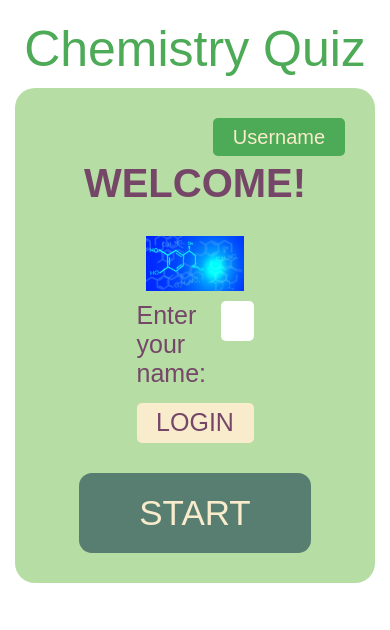
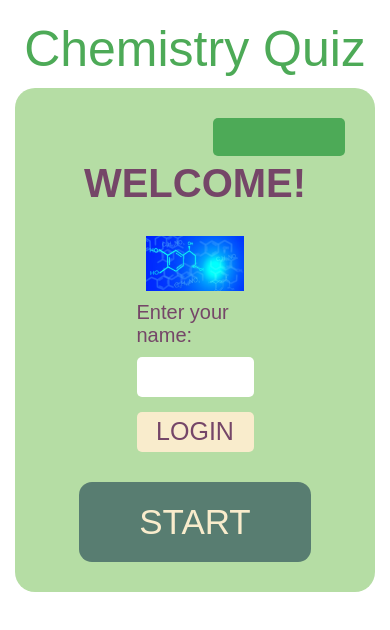
Before and after one commit to Homo-liber/chemistry-quiz, a React (Vite) app: page / in a window 390 px wide. Shown: the top 630 px of the page. Built offline with nearby package versions, Linux system fonts and the light colour scheme.

Commit message:
username on all pages

```diff
--- a/src/App.jsx
+++ b/src/App.jsx
@@ -9,21 +9,36 @@ import { useState } from "react";
 
 function App() {
   const [currentPage, setCurrentPage] = useState("welcome");
+  const [loggedInUser, setLoggedInUser] = useState(null);
+
+  function handleLogin(username) {
+    setLoggedInUser(username);
+  }
 
   return (
     <>
       <ChemistryQuiz />
       <div className="container">
         {currentPage === "welcome" ? (
-          <WelcomePage setCurrentPage={setCurrentPage} />
+          <WelcomePage
+            setCurrentPage={setCurrentPage}
+            onLogin={handleLogin}
+            loggedInUser={loggedInUser}
+          />
         ) : currentPage === "game" ? (
-          <Game setCurrentPage={setCurrentPage} />
+          <Game setCurrentPage={setCurrentPage} loggedInUser={loggedInUser} />
         ) : currentPage === "ads" ? (
-          <Ads setCurrentPage={setCurrentPage} />
+          <Ads setCurrentPage={setCurrentPage} loggedInUser={loggedInUser} />
         ) : currentPage === "result" ? (
-          <ResultPage setCurrentPage={setCurrentPage} />
+          <ResultPage
+            setCurrentPage={setCurrentPage}
+            loggedInUser={loggedInUser}
+          />
         ) : currentPage === "details" ? (
-          <DetailsAds setCurrentPage={setCurrentPage} />
+          <DetailsAds
+            setCurrentPage={setCurrentPage}
+            loggedInUser={loggedInUser}
+          />
         ) : (
           <h2>Seite nicht gefunden</h2>
         )}
--- a/src/components/Ads/Ads.jsx
+++ b/src/components/Ads/Ads.jsx
@@ -1,11 +1,11 @@
 import styles from "./Ads.module.css";
 import adsPhoto from "../../assets/ads.jpg";
 
-export default function Ads({ setCurrentPage }) {
+export default function Ads({ setCurrentPage, loggedInUser }) {
   return (
     <>
       <div className={styles.userNameContainer}>
-        <div className={styles.nameOfUser}></div>
+        <div className={styles.nameOfUser}>{loggedInUser}</div>
       </div>
 
       <p className={styles.heading}>Advertisement</p>
--- a/src/components/Ads/Ads.module.css
+++ b/src/components/Ads/Ads.module.css
@@ -74,3 +74,9 @@
 .adsButton:active {
   background-color: var(--green2);
 }
+
+@media (max-width: 1024px) {
+  .adsButtonsBox {
+    display: block;
+  }
+}
--- a/src/components/DetailsAds/DetailsAds.jsx
+++ b/src/components/DetailsAds/DetailsAds.jsx
@@ -1,11 +1,11 @@
 import styles from "./DetailsAds.module.css";
 
-export default function DetailsAds({ setCurrentPage }) {
+export default function DetailsAds({ setCurrentPage, loggedInUser }) {
   return (
     <>
       <div className={styles.whiteBox}>
         <div className={styles.userNameContainer}>
-          <div className={styles.nameOfUser}></div>
+          <div className={styles.nameOfUser}>{loggedInUser}</div>
         </div>
 
         <div className={styles.heading}>Details of ads</div>
--- a/src/components/Game/Game.jsx
+++ b/src/components/Game/Game.jsx
@@ -2,7 +2,7 @@ import styles from "./Game.module.css";
 import { questions } from "../../data/questions";
 import { useState } from "react";
 
-export default function Game({ setCurrentPage }) {
+export default function Game({ setCurrentPage, loggedInUser }) {
   const [currentIndex, setCurrentIndex] = useState(0);
   const [selectedOption, setSelectedOption] = useState(null);
 
@@ -18,14 +18,16 @@ export default function Game({ setCurrentPage }) {
   return (
     <>
       <div className={styles.userNameContainer}>
-        <div className={styles.nameOfUser}></div>
+        <div className={styles.nameOfUser}>{loggedInUser}</div>
       </div>
-      <div className={styles.heading}>GAME </div>
+      <div className={styles.heading}>GAME</div>
+
       <p className={styles.text}>
         {currentIndex + 1} / {questions.length}
       </p>
       <p className={styles.text}>{questions[currentIndex].q}</p>
 
+      <div className={styles.boxAB}>
         <div
           className={styles.answerBox}
           style={{
@@ -78,6 +80,9 @@ export default function Game({ setCurrentPage }) {
           />
           <p>B: {questions[currentIndex].answer[1]}</p>
         </div>
+      </div>
+
+      <div className={styles.boxCD}>
         <div
           className={styles.answerBox}
           style={{
@@ -130,6 +135,8 @@ export default function Game({ setCurrentPage }) {
           />
           <p>D: {questions[currentIndex].answer[3]}</p>
         </div>
+      </div>
+
       <button
         className={styles.nextbutton}
         disabled={selectedOption === null}
--- a/src/components/Game/Game.module.css
+++ b/src/components/Game/Game.module.css
@@ -38,9 +38,19 @@
   padding: 0;
 }
 
+.boxAB {
+  /* background-color: pink; */
+  display: flex;
+  gap: 10px;
+}
+
+.boxCD {
+  /* background-color: rgb(244, 208, 160); */
+  display: flex;
+  gap: 10px;
+}
 .answerBox {
   width: 30vw;
-  min-width: 350px;
   margin: 0 auto;
   margin-top: 10px;
   padding: 10px;
@@ -107,3 +117,18 @@ input[type="radio"]:checked {
   background-color: var(--accent-color2);
   color: #000;
 }
+
+@media (max-width: 1024px) {
+  .boxAB {
+    display: block;
+  }
+  .boxCD {
+    display: block;
+  }
+  .answerBox {
+    width: 100%;
+  }
+  .text {
+    font-size: 25px;
+  }
+}
--- a/src/components/ResultPage/ResultPage.jsx
+++ b/src/components/ResultPage/ResultPage.jsx
@@ -1,16 +1,16 @@
 import styles from "./ResultPage.module.css";
 
-export default function ResultPage({ setCurrentPage }) {
+export default function ResultPage({ setCurrentPage, loggedInUser }) {
   return (
     <>
       <div className={styles.userNameContainer}>
-        <div className={styles.nameOfUser}></div>
+        <div className={styles.nameOfUser}>{loggedInUser}</div>
       </div>
 
       <p className={styles.heading}>RESULT</p>
 
       <p className={styles.text} style={{ marginTop: 10 }}>
-        Congratulations User! 🧬 Excellent result!
+        Congratulations {loggedInUser}! 🧬 Excellent result!
       </p>
       <div className={styles.yellowBox}>
         <p className={styles.text}>You answered</p>
--- a/src/components/WelcomePage/WelcomePage.jsx
+++ b/src/components/WelcomePage/WelcomePage.jsx
@@ -2,22 +2,13 @@ import styles from "./WelcomePage.module.css";
 import startPic from "../../assets/startpic.jpg";
 import { useState } from "react";
 
-export default function WelcomePage({ setCurrentPage }) {
+export default function WelcomePage({ setCurrentPage, onLogin, loggedInUser }) {
   const [username, setUsername] = useState("");
-
-  function myFunction() {
-    if (username == "") {
-      return "Username";
-    } else {
-      return username;
-    }
-  }
-  let newName = myFunction();
 
   return (
     <>
       <div className={styles.userNameContainer}>
-        <div className={styles.nameOfUser}>{newName}</div>
+        <div className={styles.nameOfUser}>{loggedInUser}</div>
       </div>
 
       <div className={styles.heading}>Welcome! </div>
@@ -27,6 +18,7 @@ export default function WelcomePage({ setCurrentPage }) {
           onSubmit={(event) => {
             event.preventDefault();
             console.log(username);
+            onLogin(username);
           }}
         >
           <div className={styles.labelInputBox}>
--- a/src/components/WelcomePage/WelcomePage.module.css
+++ b/src/components/WelcomePage/WelcomePage.module.css
@@ -70,6 +70,10 @@
   box-sizing: border-box;
 }
 
+input:focus {
+  color: var(--accent-color1);
+}
+
 .loginButton {
   width: 100%;
   height: 40px;
@@ -113,3 +117,17 @@
 .welcomebutton:active {
   background-color: var(--green2);
 }
+
+@media (max-width: 1024px) {
+  .labelInputBox {
+    display: block;
+  }
+  .labelForm {
+    width: 100%;
+    font-size: 20px;
+  }
+  .inputForm {
+    width: 100%;
+    font-size: 20px;
+  }
+}
```
Also changed, not shown: src/App.css (+0 -8 lines). Lines whose indentation alone changed are shown as unchanged.
